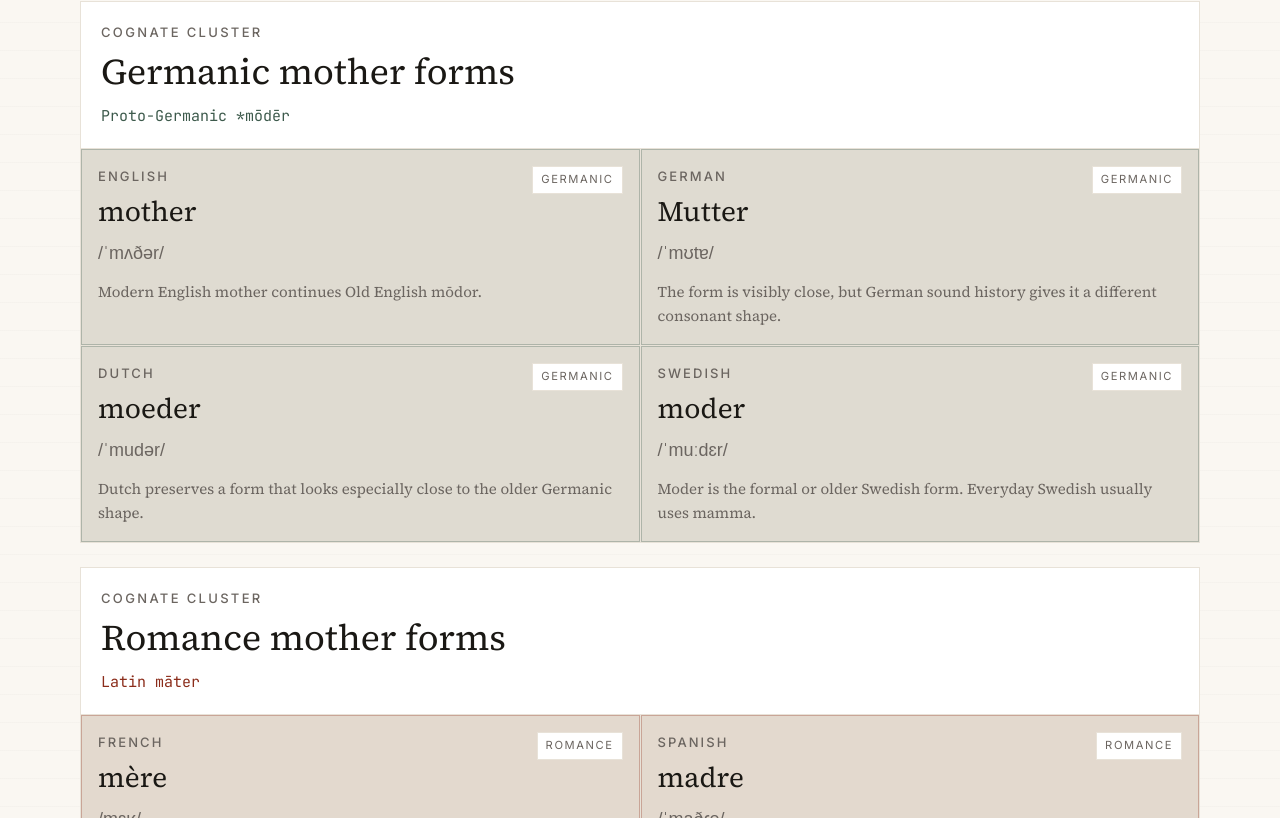
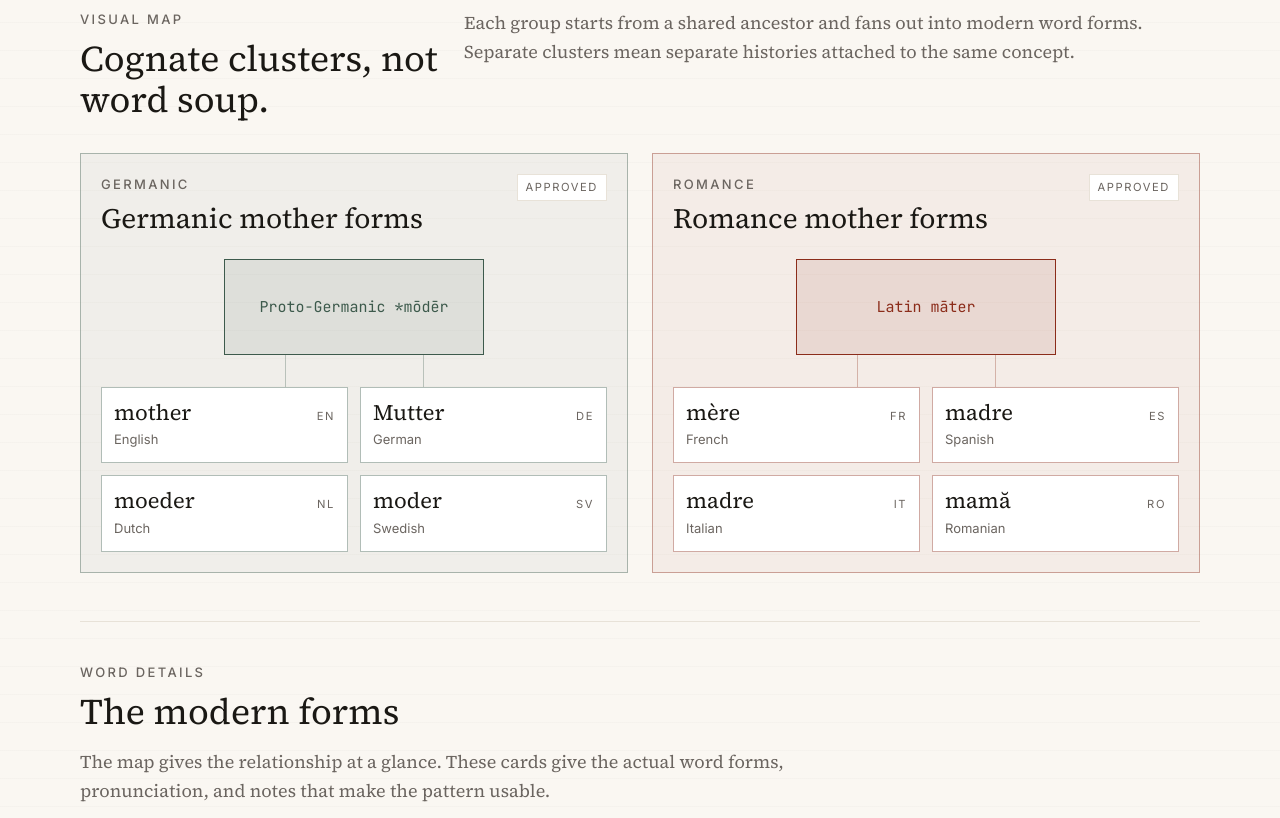
Before and after one commit to danielbrydenjohnson/cognate, a Next.js app: page /concept/mother in a window 1280 px wide. Shown: the part 622-1440 px from the top of the page. Built offline with nearby package versions, Linux system fonts and the light colour scheme; a web font is replaced by a local one.

Commit message:
Add concept cluster map

```diff
--- /dev/null
+++ b/components/concept/ConceptClusterMap.tsx
@@ -0,0 +1,120 @@
+import type {
+  CognateClusterData,
+  ConceptFamily,
+} from "@/data/concepts/night";
+
+function getFamilyClasses(family: ConceptFamily) {
+  if (family === "Germanic") {
+    return {
+      border: "border-family-germanic/40",
+      background: "bg-family-germanic/5",
+      text: "text-family-germanic",
+      node: "border-family-germanic bg-family-germanic/10",
+      line: "bg-family-germanic/30",
+    };
+  }
+
+  return {
+    border: "border-family-romance/40",
+    background: "bg-family-romance/5",
+    text: "text-family-romance",
+    node: "border-family-romance bg-family-romance/10",
+    line: "bg-family-romance/30",
+  };
+}
+
+function ClusterMapCard({ cluster }: { cluster: CognateClusterData }) {
+  const classes = getFamilyClasses(cluster.family);
+
+  return (
+    <article className={`border ${classes.border} ${classes.background} p-5`}>
+      <div className="flex items-start justify-between gap-4">
+        <div>
+          <p className="font-sans text-13 font-medium uppercase tracking-[0.18em] text-ink-muted">
+            {cluster.family}
+          </p>
+
+          <h3 className="mt-2 font-serif text-28 leading-tight text-ink">
+            {cluster.title}
+          </h3>
+        </div>
+
+        <span className="border border-rule bg-surface px-2 py-1 font-sans text-[0.7rem] uppercase tracking-[0.14em] text-ink-muted">
+          {cluster.confidence}
+        </span>
+      </div>
+
+      <div className="mt-6">
+        <div
+          className={`mx-auto flex min-h-24 w-full max-w-[260px] items-center justify-center border ${classes.node} px-4 py-5 text-center`}
+        >
+          <p className={`font-cognate-mono text-15 leading-body ${classes.text}`}>
+            {cluster.ancestor}
+          </p>
+        </div>
+
+        <div className="mx-auto grid max-w-[260px] grid-cols-2 gap-x-4">
+          <div className={`mx-auto h-8 w-px ${classes.line}`} />
+          <div className={`mx-auto h-8 w-px ${classes.line}`} />
+        </div>
+
+        <div className="grid gap-3 sm:grid-cols-2">
+          {cluster.words.map((word) => (
+            <div
+              key={`${word.languageCode}-${word.form}`}
+              className={`border ${classes.border} bg-surface px-3 py-3`}
+            >
+              <div className="flex items-baseline justify-between gap-3">
+                <p className="font-serif text-22 leading-tight text-ink">
+                  {word.form}
+                </p>
+
+                <p className="font-sans text-[0.7rem] uppercase tracking-[0.14em] text-ink-muted">
+                  {word.languageCode}
+                </p>
+              </div>
+
+              <p className="mt-1 font-sans text-13 text-ink-muted">
+                {word.language}
+              </p>
+            </div>
+          ))}
+        </div>
+      </div>
+    </article>
+  );
+}
+
+export function ConceptClusterMap({
+  clusters,
+}: {
+  clusters: CognateClusterData[];
+}) {
+  return (
+    <section className="border-b border-rule py-12">
+      <div className="mb-8 grid gap-6 lg:grid-cols-[360px_1fr]">
+        <div>
+          <p className="font-sans text-13 font-medium uppercase tracking-[0.18em] text-ink-muted">
+            Visual map
+          </p>
+
+          <h2 className="mt-2 font-serif text-36 leading-tight text-ink">
+            Cognate clusters, not word soup.
+          </h2>
+        </div>
+
+        <p className="max-w-[720px] text-18 leading-body text-ink-muted">
+          Each group starts from a shared ancestor and fans out into modern word
+          forms. Separate clusters mean separate histories attached to the same
+          concept.
+        </p>
+      </div>
+
+      <div className="grid gap-6 lg:grid-cols-2">
+        {clusters.map((cluster) => (
+          <ClusterMapCard key={cluster.id} cluster={cluster} />
+        ))}
+      </div>
+    </section>
+  );
+}
--- a/components/concept/ConceptPage.tsx
+++ b/components/concept/ConceptPage.tsx
@@ -1,6 +1,7 @@
 import Link from "next/link";
 import type { CognateConcept } from "@/data/concepts/night";
 import { CognateCluster } from "@/components/concept/CognateCluster";
+import { ConceptClusterMap } from "@/components/concept/ConceptClusterMap";
 import { ConceptHero } from "@/components/concept/ConceptHero";
 import { ProductLoopPanel } from "@/components/concept/ProductLoopPanel";
 
@@ -18,6 +19,14 @@ export function ConceptPage({ concept }: { concept: CognateConcept }) {
               Home
             </Link>
 
+            <Link href="/concept" className="hover:text-accent">
+              Concepts
+            </Link>
+
+            <Link href="/bridge" className="hover:text-accent">
+              Bridge
+            </Link>
+
             <Link href="/design-system" className="hover:text-accent">
               Design system
             </Link>
@@ -26,7 +35,25 @@ export function ConceptPage({ concept }: { concept: CognateConcept }) {
 
         <ConceptHero concept={concept} />
 
+        <ConceptClusterMap clusters={concept.clusters} />
+
         <section className="grid gap-6 py-10">
+          <div className="max-w-[720px]">
+            <p className="font-sans text-13 font-medium uppercase tracking-[0.18em] text-ink-muted">
+              Word details
+            </p>
+
+            <h2 className="mt-2 font-serif text-36 leading-tight text-ink">
+              The modern forms
+            </h2>
+
+            <p className="mt-4 text-18 leading-body text-ink-muted">
+              The map gives the relationship at a glance. These cards give the
+              actual word forms, pronunciation, and notes that make the pattern
+              usable.
+            </p>
+          </div>
+
           {concept.clusters.map((cluster) => (
             <CognateCluster key={cluster.id} cluster={cluster} />
           ))}
```
